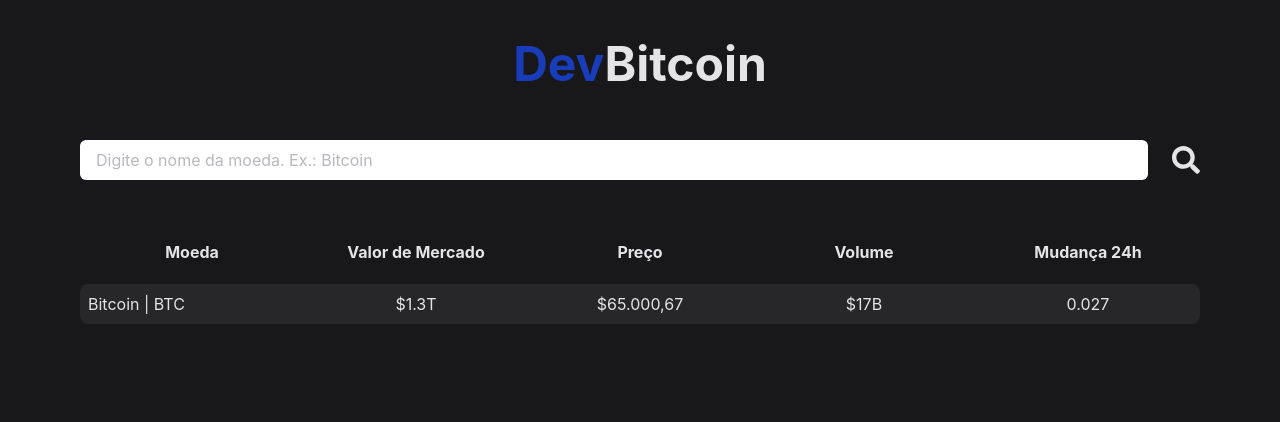
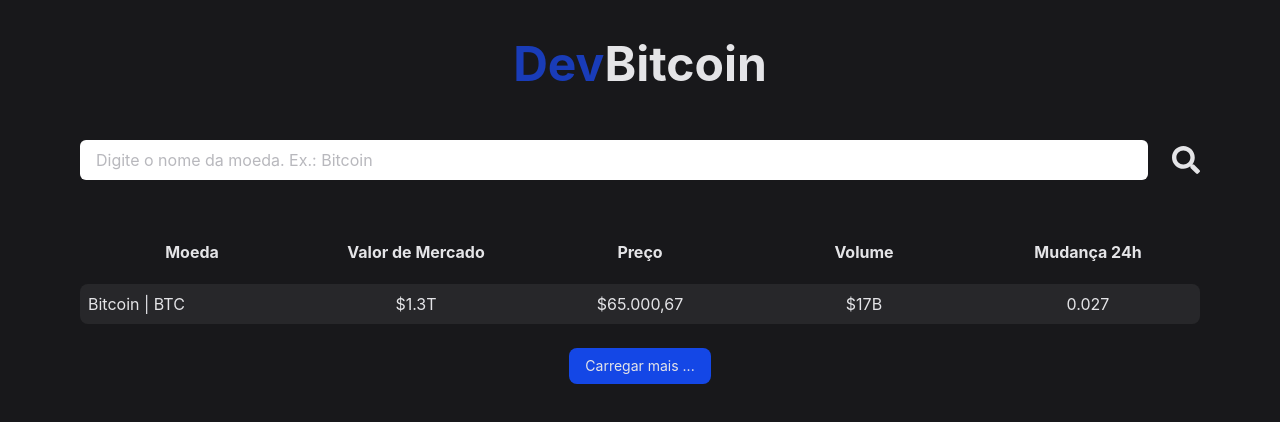
Before and after one commit to pixwell/react-criptomoedas, a React (Vite) app: page / in a window 1280 px wide. Shown: the top 422 px of the page. Built offline with nearby package versions, Linux system fonts and the light colour scheme.

Commit message:
Inclusão do botão carregar mais

```diff
--- a/src/index.css
+++ b/src/index.css
@@ -30,10 +30,10 @@
 @layer components {
   .btn{
     @apply
-    text-sm
+    text-base md:text-sm
     px-4
     py-2
-    inline-block
+    block
     rounded-lg
 
     text-center
--- a/src/pages/home/index.tsx
+++ b/src/pages/home/index.tsx
@@ -32,6 +32,8 @@
         </tbody>
       </table>
 
+      <button type="button" className="btn bg-blue-700 hover:bg-blue-600 mx-auto my-3">Carregar mais ...</button>
+
     </div>
   )
 }
```
